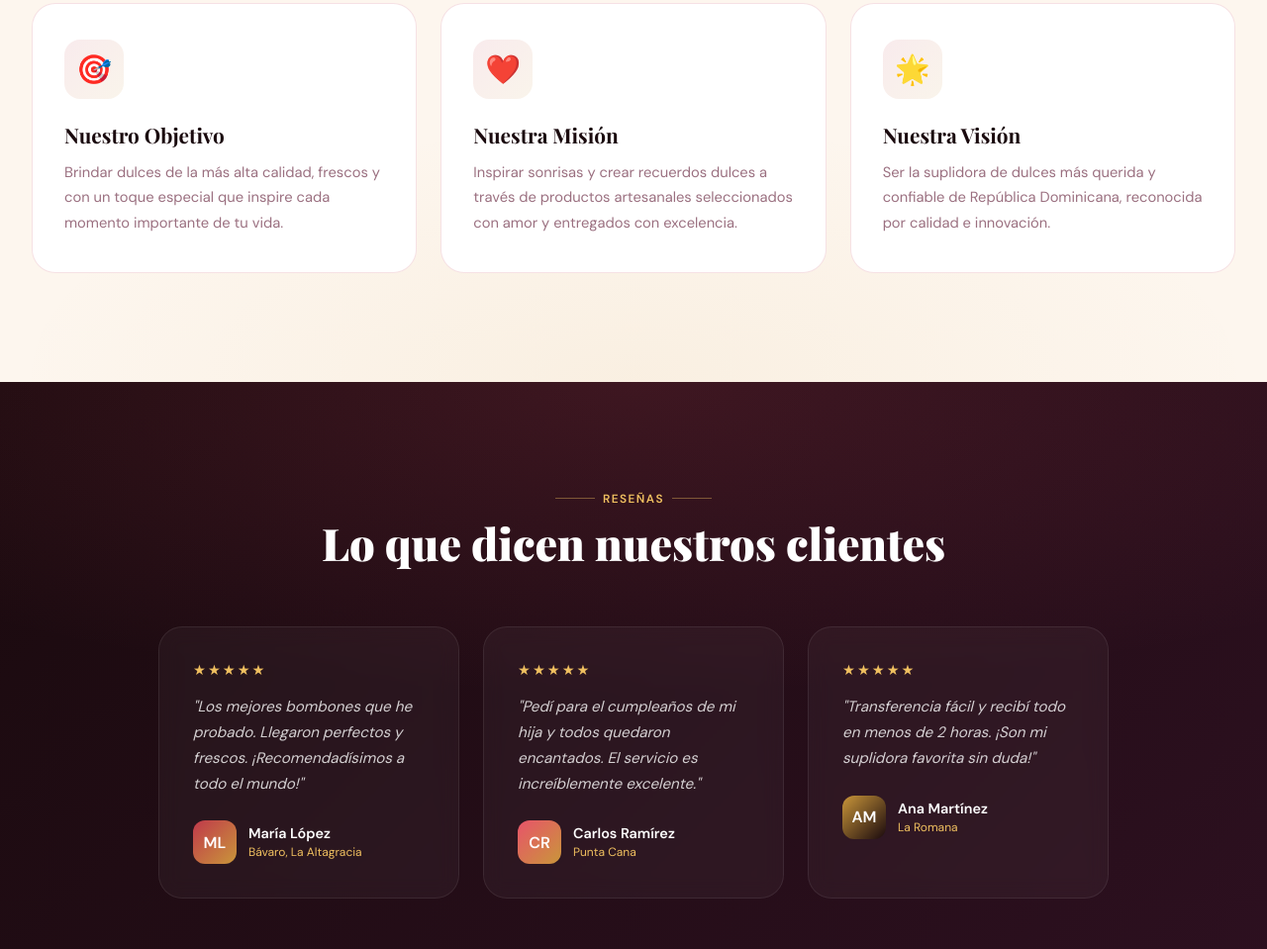
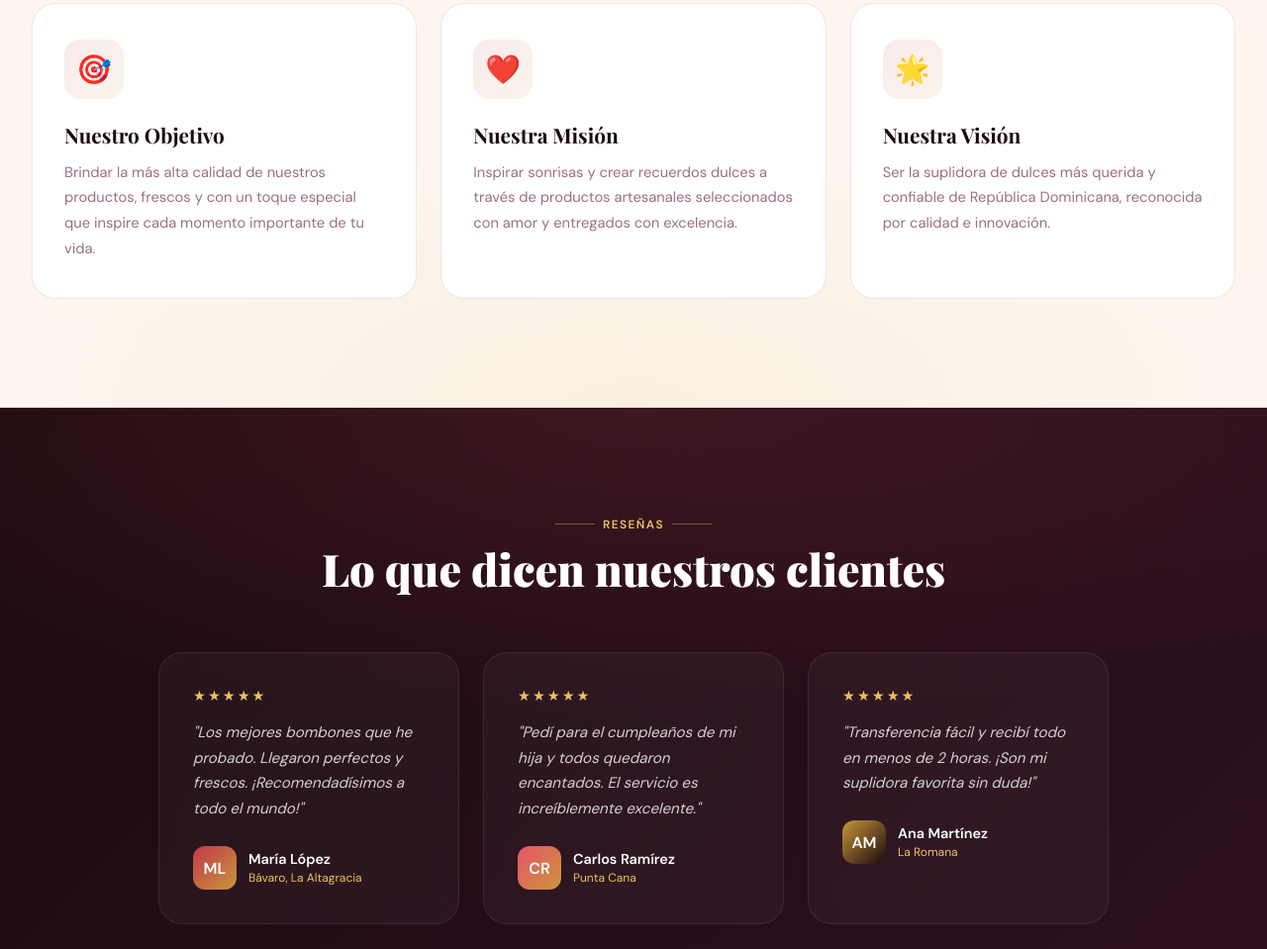
Before and after one commit to cuentapedidosamazon1-art/dulce-inspiracion, a plain HTML site: page frontend/index.html in a window 1280 px wide. Shown: the part 1672-2631 px from the top of the page at 99% size. Drawn offline with nearby package versions, Linux system fonts and the light colour scheme; no server answers; a web font is replaced by a local one.

Commit message:
Update index.html

```diff
--- a/frontend/index.html
+++ b/frontend/index.html
@@ -882,7 +882,7 @@ td img { width:52px; height:52px; object-fit:cover; border-radius:10px; backgrou
         <div class="about-card">
           <div class="about-icon-wrap">🎯</div>
           <h3>Nuestro Objetivo</h3>
-          <p>Brindar dulces de la más alta calidad, frescos y con un toque especial que inspire cada momento importante de tu vida.</p>
+          <p>Brindar la más alta calidad de nuestros productos, frescos y con un toque especial que inspire cada momento importante de tu vida.</p>
         </div>
         <div class="about-card">
           <div class="about-icon-wrap">❤️</div>
```
